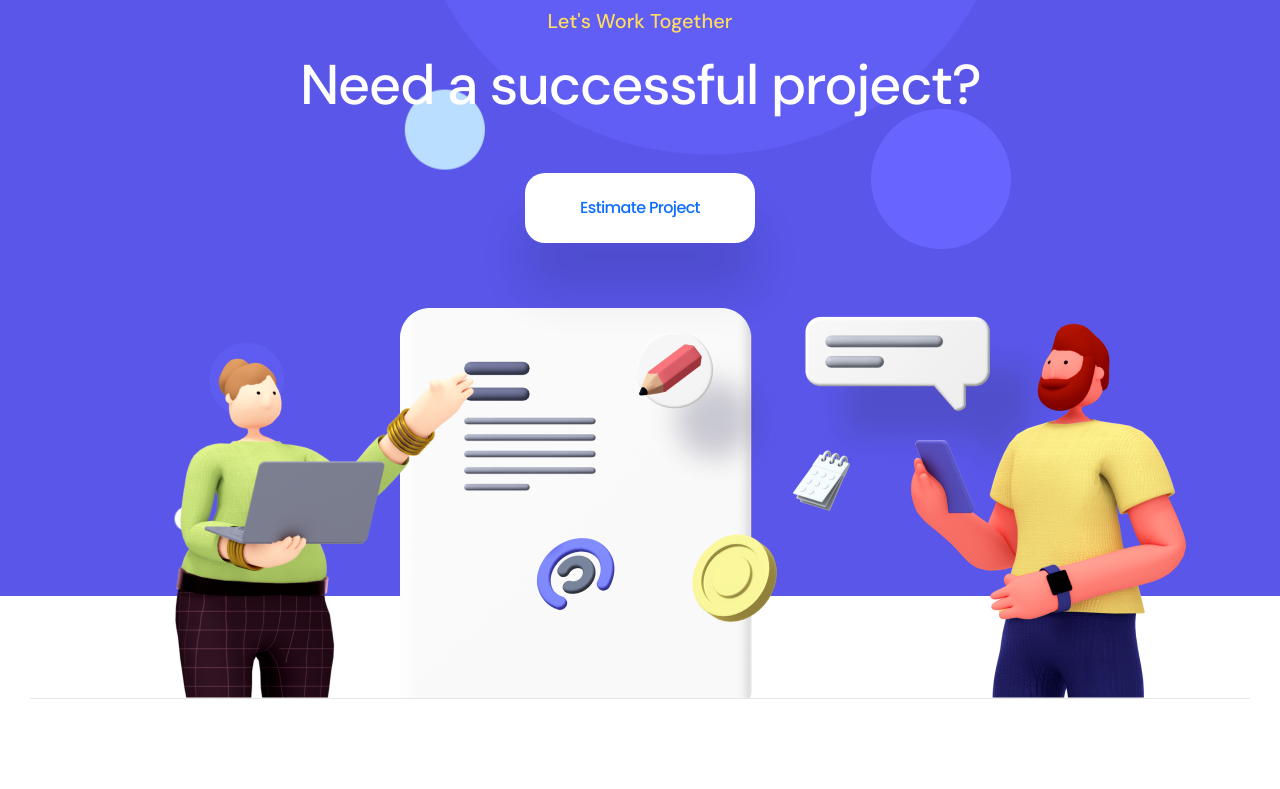
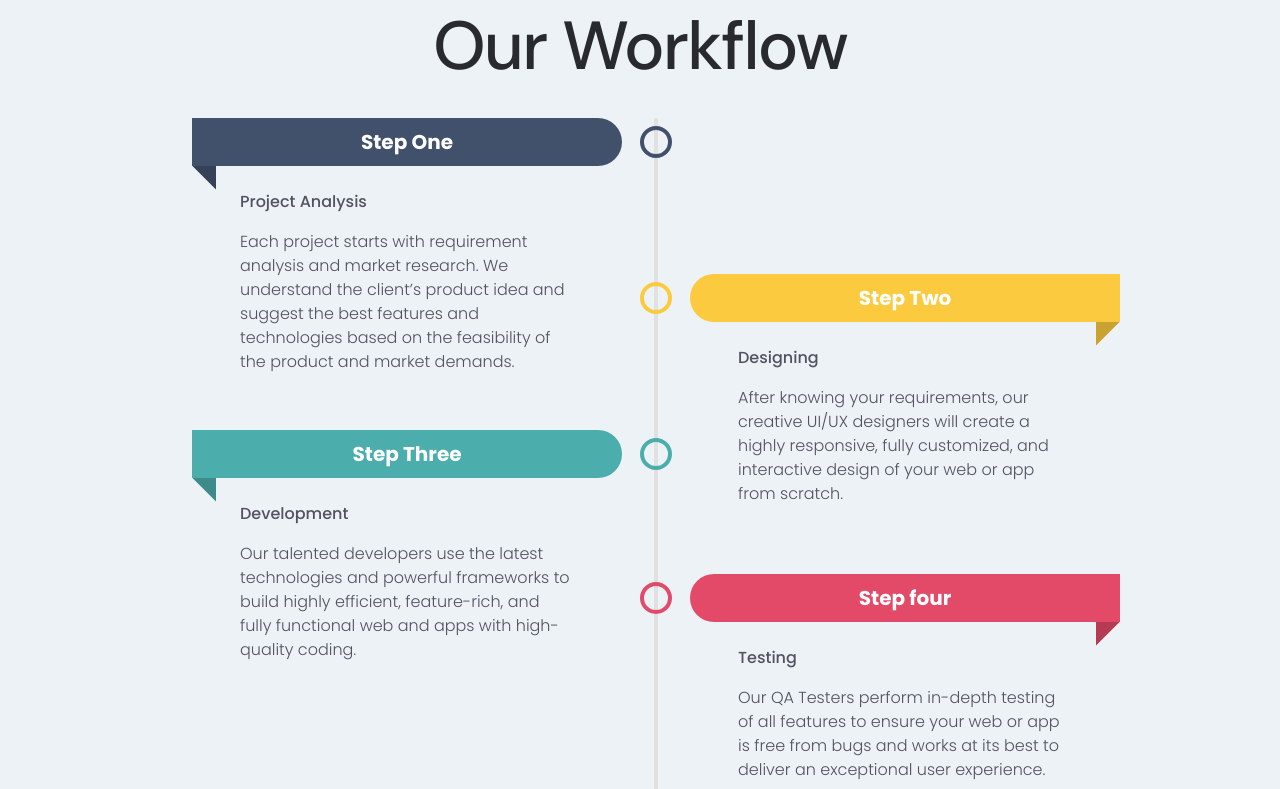
Before and after one commit to dhruvin56/codexbyte, a React (Create React App) app: page / in a window 1280 px wide. Shown: the part 7771-8560 px from the top of the page. Built offline with nearby package versions, Linux system fonts and the light colour scheme.

Commit message:
workflow add

```diff
--- a/src/assets/scss/template/_process.scss
+++ b/src/assets/scss/template/_process.scss
@@ -1,3 +1,4 @@
+@import url("https://fonts.googleapis.com/css2?family=Poppins:wght@300;500;700&display=swap");
 /*-------------------------
     Process
 -------------------------*/
@@ -71,3 +72,179 @@
         }
     }
 }
+
+
+
+.h1 {
+  text-align: center;
+}
+
+.ul {
+  margin-top: 20px;
+  --col-gap: 2rem;
+  --row-gap: 2rem;
+  --line-w: 0.25rem;
+  display: grid;
+  grid-template-columns: var(--line-w) 1fr;
+  grid-auto-columns: max-content;
+  column-gap: var(--col-gap);
+  list-style: none;
+  width: min(60rem, 90%);
+  margin-inline: auto;
+}
+
+/* line */
+.ul::before {
+  content: "";
+  grid-column: 1;
+  grid-row: 1 / span 20;
+  background: rgb(225, 225, 225);
+  border-radius: calc(var(--line-w) / 2);
+}
+
+/* columns*/
+
+/* row gaps */
+.ul li:not(:last-child) {
+  margin-bottom: var(--row-gap);
+}
+
+/* card */
+.ul li {
+  grid-column: 2;
+  --inlineP: 1.5rem;
+  margin-inline: var(--inlineP);
+  grid-row: span 2;
+  display: grid;
+  grid-template-rows: min-content min-content min-content;
+}
+
+/* date */
+.ul li .date {
+  --dateH: 3rem;
+  height: var(--dateH);
+  margin-inline: calc(var(--inlineP) * -1);
+
+  text-align: center;
+  background-color: var(--accent-color);
+
+  color: white;
+  font-size: 1.25rem;
+  font-weight: 700;
+
+  display: grid;
+  place-content: center;
+  position: relative;
+
+  border-radius: calc(var(--dateH) / 2) 0 0 calc(var(--dateH) / 2);
+}
+
+/* date flap */
+.ul li .date::before {
+  content: "";
+  width: var(--inlineP);
+  aspect-ratio: 1;
+  background: var(--accent-color);
+  background-image: linear-gradient(rgba(0, 0, 0, 0.2) 100%, transparent);
+  position: absolute;
+  top: 100%;
+
+  clip-path: polygon(0 0, 100% 0, 0 100%);
+  right: 0;
+}
+
+/* circle */
+.ul li .date::after {
+  content: "";
+  position: absolute;
+  width: 2rem;
+  aspect-ratio: 1;
+  background: var(--bgColor);
+  border: 0.3rem solid var(--accent-color);
+  border-radius: 50%;
+  top: 50%;
+
+  transform: translate(50%, -50%);
+  right: calc(100% + var(--col-gap) + var(--line-w) / 2);
+}
+
+/* title descr */
+.ul li .title,
+.ul li .descr {
+  background: var(--bgColor);
+  position: relative;
+  padding-inline: 1.5rem;
+}
+.ul li .title {
+  overflow: hidden;
+  padding-block-start: 1.5rem;
+  padding-block-end: 1rem;
+  font-weight: 500;
+}
+.ul li .descr {
+  padding-block-end: 1.5rem;
+  font-weight: 300;
+}
+
+/* shadows */
+.ul li .title::before,
+.ul li .descr::before {
+  content: "";
+  position: absolute;
+  width: 90%;
+  height: 0.5rem;
+//   background: rgba(0, 0, 0, 0.5);
+  left: 50%;
+  border-radius: 50%;
+  filter: blur(4px);
+  transform: translate(-50%, 50%);
+}
+.ul li .title::before {
+  bottom: calc(100% + 0.125rem);
+}
+
+.ul li .descr::before {
+  z-index: -1;
+  bottom: 0.25rem;
+}
+
+@media (min-width: 40rem) {
+  .ul {
+    grid-template-columns: 1fr var(--line-w) 1fr;
+  }
+  .ul::before {
+    grid-column: 2;
+  }
+  .ul li:nth-child(odd) {
+    grid-column: 1;
+  }
+  .ul li:nth-child(even) {
+    grid-column: 3;
+  }
+
+  /* start second card */
+  .ul li:nth-child(2) {
+    grid-row: 2/4;
+  }
+
+  .ul li:nth-child(odd) .date::before {
+    clip-path: polygon(0 0, 100% 0, 100% 100%);
+    left: 0;
+  }
+
+  .ul li:nth-child(odd) .date::after {
+    transform: translate(-50%, -50%);
+    left: calc(100% + var(--col-gap) + var(--line-w) / 2);
+  }
+  .ul li:nth-child(odd) .date {
+    border-radius: 0 calc(var(--dateH) / 2) calc(var(--dateH) / 2) 0;
+  }
+}
+
+.credits {
+  margin-top: 1rem;
+  text-align: right;
+}
+.credits a {
+  color: var(--color);
+}
--- a/src/component/about/AboutFour.js
+++ b/src/component/about/AboutFour.js
@@ -19,8 +19,8 @@ const AboutFour = () => {
                         <div className="section-heading heading-left">
                             <span className="subtitle">Who we are</span>
                             <h2 className="title">Building software for world changers</h2>
-                            <p>Donec metus lorem, vulputate at sapien sit amet, auctor iaculis lorem. In vel hendrerit nisi. Vestibulum eget risus velit. Aliquam tristique libero at dui sodales, et placerat orci lobortis.</p>
-                            <p>Maecenas ipsum neque, elementum id dignissim et, imperdiet vitae mauris.</p>
+                            <p>Codexbyte Infotech is based in Surat, Gujarat. A city that is perfect for software nearshoring because of its location and time zone.</p>
+                            <p>We are well-known for providing high-quality, dependable, and timely delivery of IT services with tailor-made requirements for all facets of the business development to a vast collection of clientele. We have professional developers with extensive industry knowledge and abilities to analyze your company's requirements and build the best solution for you. We provide feature-rich IT solutions that improve the user experience while also assisting you in establishing market authority and expanding your brand.</p>
                             <Link to="#" className="axil-btn btn-fill-primary btn-large">Read More</Link>
                         </div>
                         <div className="case-study-counterup">
--- a/src/component/process/ProcessOne.js
+++ b/src/component/process/ProcessOne.js
@@ -7,40 +7,22 @@ const getProcesstData = ProcesstData;
 
 const ProcessOne = () => {
     return (
+        <>
+            <div className="section section-padding bg-color-light pb--70">
+                <h1 className='h1'>Our Workflow</h1>
+                <ul className='ul'>
+                    {getProcesstData.map((data) => (
 
-        <div className="section section-padding bg-color-light pb--70">
-            <SectionTitle
-                subtitle="Process"
-                title="Our logo design process"
-                description="Our comprehensive logo design strategy ensures a perfectly crafted logo for your business."
-                textAlignment=""
-                textColor="mb--90"
-            />
-            <div className="container">
-                {getProcesstData.map((data) => (
-                    <div key={data.id} className={`process-work ${(data.id % 2  === 0) ? "content-reverse" : ""}`}>
-                        <Tilty perspective={2000}>
-                            <div className="thumbnail">
-                                <img src={process.env.PUBLIC_URL + data.thumb} alt="Thumbnail" />
-                            </div>
-                        </Tilty>
-                    <div className="content">
-                        <span className="subtitle">{data.subtitle}</span>
-                        <h3 className="title">{data.title}</h3>
-                        <p>{data.paragraph}</p>
-                    </div>
-                </div>
-                ))}
+
+                    <li style={{ "--accent-color": data.style}}>
+                        <div className="date">{data.subtitle}</div>
+                        <div className="title">{data.title}</div>
+                        <div className="descr">{data.paragraph}</div>
+                    </li>
+                    ))}
+                </ul >
             </div>
-            <ul className="shape-group-17 list-unstyled">
-                <li className="shape shape-1"><img src={process.env.PUBLIC_URL + "/images/others/bubble-24.png"} alt="Bubble" /></li>
-                <li className="shape shape-2"><img src={process.env.PUBLIC_URL + "/images/others/bubble-23.png"} alt="Bubble" /></li>
-                <li className="shape shape-3"><img src={process.env.PUBLIC_URL + "/images/others/line-4.png"} alt="Line" /></li>
-                <li className="shape shape-4"><img src={process.env.PUBLIC_URL + "/images/others/line-5.png"} alt="Line" /></li>
-                <li className="shape shape-5"><img src={process.env.PUBLIC_URL + "/images/others/line-4.png"} alt="Line" /></li>
-                <li className="shape shape-6"><img src={process.env.PUBLIC_URL + "/images/others/line-5.png"} alt="Line" /></li>
-            </ul>
-        </div>
+        </>
     )
 }
 
--- a/src/data/process/ProcessData.json
+++ b/src/data/process/ProcessData.json
@@ -3,29 +3,33 @@
     {
         "id": 1,
         "thumb": "/images/others/process-1.png",
+        "style":"#41516C",
         "subtitle": "Step One",
-        "title": "Discover",
-        "paragraph": "Donec metus lorem, vulputate at sapien sit amet, auctor iaculis lorem. In vel hendrerit nisi. Vestibulum eget risus velit. Aliquam tristique libero at dui sodales, et placerat orci lobortis. Maecenas ipsum neque, elementum id dignissim et, imperdiet vitae mauris."
+        "title": "Project Analysis",
+        "paragraph": "Each project starts with requirement analysis and market research. We understand the client’s product idea and suggest the best features and technologies based on the feasibility of the product and market demands."
     },
     {
         "id": 2,
         "thumb": "/images/others/process-2.png",
+        "style":"#FBCA3E",
         "subtitle": "Step Two",
-        "title": "Prototype",
-        "paragraph": "Donec metus lorem, vulputate at sapien sit amet, auctor iaculis lorem. In vel hendrerit nisi. Vestibulum eget risus velit. Aliquam tristique libero at dui sodales, et placerat orci lobortis. Maecenas ipsum neque, elementum id dignissim et, imperdiet vitae mauris."
+        "title": "Designing",
+        "paragraph": "After knowing your requirements, our creative UI/UX designers will create a highly responsive, fully customized, and interactive design of your web or app from scratch."
     },
     {
         "id": 3,
         "thumb": "/images/others/process-3.png",
+        "style":"#4CADAD",
         "subtitle": "Step Three",
-        "title": "Test",
-        "paragraph": "Donec metus lorem, vulputate at sapien sit amet, auctor iaculis lorem. In vel hendrerit nisi. Vestibulum eget risus velit. Aliquam tristique libero at dui sodales, et placerat orci lobortis. Maecenas ipsum neque, elementum id dignissim et, imperdiet vitae mauris."
+        "title": "Development",
+        "paragraph": "Our talented developers use the latest technologies and powerful frameworks to build highly efficient, feature-rich, and fully functional web and apps with high-quality coding."
     },
     {
         "id": 4,
         "thumb": "/images/others/process-4.png",
+        "style":"#E24A68",
         "subtitle": "Step four",
-        "title": "Build",
-        "paragraph": "Donec metus lorem, vulputate at sapien sit amet, auctor iaculis lorem. In vel hendrerit nisi. Vestibulum eget risus velit. Aliquam tristique libero at dui sodales, et placerat orci lobortis. Maecenas ipsum neque, elementum id dignissim et, imperdiet vitae mauris."
+        "title": "Testing",
+        "paragraph": "Our QA Testers perform in-depth testing of all features to ensure your web or app is free from bugs and works at its best to deliver an exceptional user experience."
     }
 ]
--- a/src/pages/AboutUs.js
+++ b/src/pages/AboutUs.js
@@ -5,7 +5,6 @@ import SEO from '../common/SEO';
 import BcrumbBannerOne from '../elements/breadcrumb/BcrumbBannerOne';
 import CtaLayoutOne from '../component/cta/CtaLayoutOne';
 import ColorSwitcher from '../elements/switcher/ColorSwitcher';
-import ProcessOne from '../component/process/ProcessOne';
 import AboutThree from '../component/about/AboutThree';
 import AboutFour from '../component/about/AboutFour';
 import AboutFive from '../component/about/AboutFive';
@@ -27,8 +26,7 @@ const AboutUs = () => {
                 />
                 <AboutFour />
                 <AboutThree />
-                <AboutFive />
-                <ProcessOne />
+                {/* <AboutFive /> */}
                 <CtaLayoutOne />
                 <FooterOne parentClass="" />
             </main>
--- a/src/pages/HomeStartup.js
+++ b/src/pages/HomeStartup.js
@@ -13,6 +13,8 @@ import ColorSwitcher from '../elements/switcher/ColorSwitcher';
 import SectionTitle from '../elements/section-title/SectionTitle';
 import ServicePropOne from '../component/service/ServicePropOne';
 import CounterUpOne from '../component/counterup/CounterUpOne';
+import ProcessOne from '../component/process/ProcessOne';
+
 
 
 
@@ -51,6 +53,7 @@ const HomeStartup = () => {
         <BlogOne />
 
         <CounterUpOne />
+        <ProcessOne />
 
         <CtaLayoutOne />
         <FooterOne />
```
